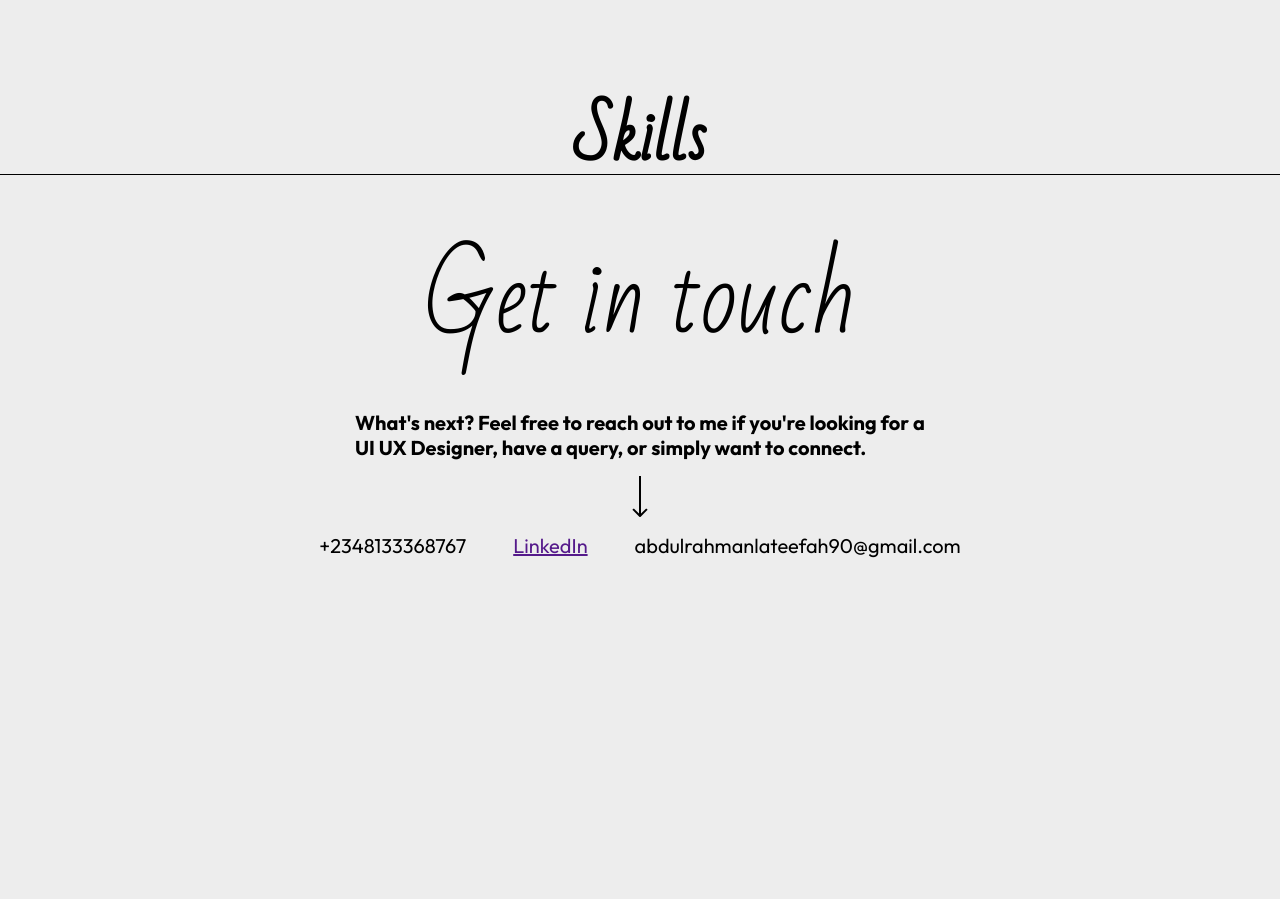
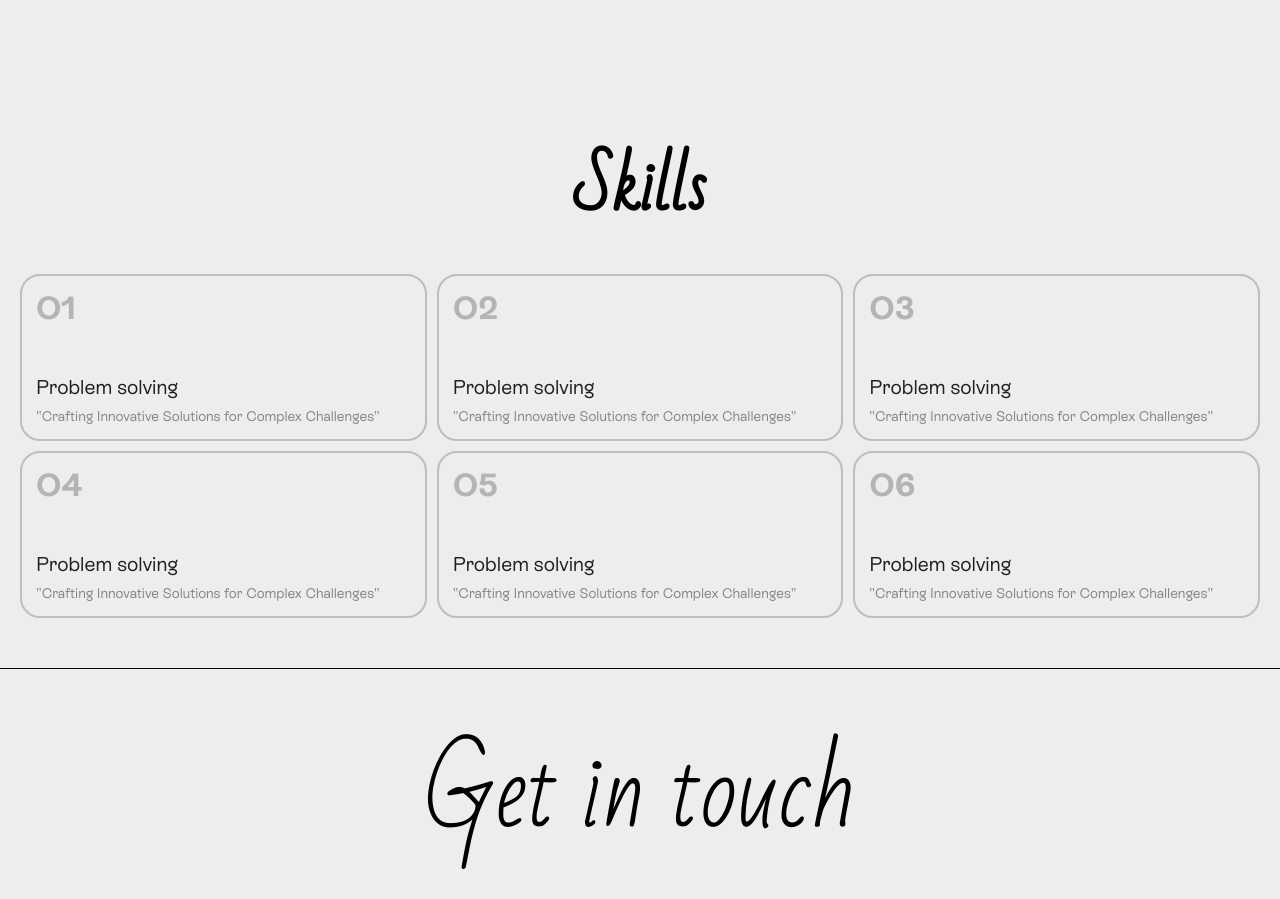
Before and after one commit to harzyz/Tee-s-Portfolio, a Next.js app: page / in a window 1280 px wide. Shown: the part 3639-4538 px from the top of the page. Before the commit the page ends 4227 px from the top, so only its background shows below. Built offline with nearby package versions, Linux system fonts and the light colour scheme.

Commit message:
resumption update

```diff
--- /dev/null
+++ b/src/components/skills-card/index.jsx
@@ -0,0 +1,17 @@
+import React from "react";
+import styles from "./styles.module.scss";
+
+const SkillsCard = ({ skill }) => {
+  const { id, skill_label, desc } = skill;
+  return (
+    <div className={styles.wrapper}>
+      <span className={styles.item_number}>{`O` + id}</span>
+      <span className={styles.item_info}>
+        <p className={styles.item_label}>{skill_label}</p>
+        <p className={styles.item_desc}>{desc}</p>
+      </span>
+    </div>
+  );
+};
+
+export default SkillsCard;
--- /dev/null
+++ b/src/components/skills-card/styles.module.scss
@@ -0,0 +1,32 @@
+.wrapper {
+  border: 2px solid #00000033;
+  height: 167px;
+  border-radius: 20px;
+  padding: 14px;
+  font-family: "Rebound";
+  display: flex;
+  flex-direction: column;
+  justify-content: space-between;
+
+  .item_number {
+    font-size: 32px;
+    font-weight: 700;
+    color: #0000003d;
+  }
+
+  .item_info {
+    display: flex;
+    flex-direction: column;
+    gap: 10px;
+
+    .item_label {
+      font-size: 20px;
+      color: #1f1f1f;
+    }
+
+    .item_desc {
+      font-size: 14px;
+      color: #00000070;
+    }
+  }
+}
--- /dev/null
+++ b/src/features/case-study/styles.module.scss
@@ -0,0 +1,3 @@
+.wrapper{
+    width: 100%;
+}
--- a/src/features/landingpage/skills/index.jsx
+++ b/src/features/landingpage/skills/index.jsx
@@ -1,13 +1,51 @@
-import React from 'react'
-import styles from './styles.module.css'
-import Header from '@/components/header'
+import React from "react";
+import styles from "./styles.module.scss";
+import Header from "@/components/header";
+import SkillsCard from "@/components/skills-card";
 
 const Skills = () => {
+  const Skills = [
+    {
+      id: 1,
+      skill_label: 'Problem solving',
+      desc: '"Crafting Innovative Solutions for Complex Challenges"',
+    },
+    {
+      id: 2,
+      skill_label: 'Problem solving',
+      desc: '"Crafting Innovative Solutions for Complex Challenges"',
+    },
+    {
+      id: 3,
+      skill_label: 'Problem solving',
+      desc: '"Crafting Innovative Solutions for Complex Challenges"',
+    },
+    {
+      id: 4,
+      skill_label: 'Problem solving',
+      desc: '"Crafting Innovative Solutions for Complex Challenges"',
+    },
+    {
+      id: 5,
+      skill_label: 'Problem solving',
+      desc: '"Crafting Innovative Solutions for Complex Challenges"',
+    },
+    {
+      id: 6,
+      skill_label: 'Problem solving',
+      desc: '"Crafting Innovative Solutions for Complex Challenges"',
+    },
+  ];
   return (
     <div className={styles.wrapper}>
-      <Header label={'Skills'} />
+      <Header label={"Skills"} />
+      <div className={styles.inner_wrapper}>
+        {Skills.map((skill) => (
+          <SkillsCard skill={skill} key={skill.id} />
+        ))}
+      </div>
     </div>
-  )
-}
+  );
+};
 
-export default Skills
+export default Skills;
--- /dev/null
+++ b/src/features/landingpage/skills/styles.module.scss
@@ -0,0 +1,11 @@
+.wrapper{
+    padding: 50px 20px;
+    display: flex;
+    flex-direction: column;
+    gap: 50px;
+    .inner_wrapper{
+        display: grid;
+        grid-template-columns: repeat(3, 1fr);
+        gap: 10px;
+    }
+}
```
Also changed, not shown: src/features/case-study/index.jsx (added, +12 -0 lines), src/features/landingpage/skills/styles.module.css (deleted).
